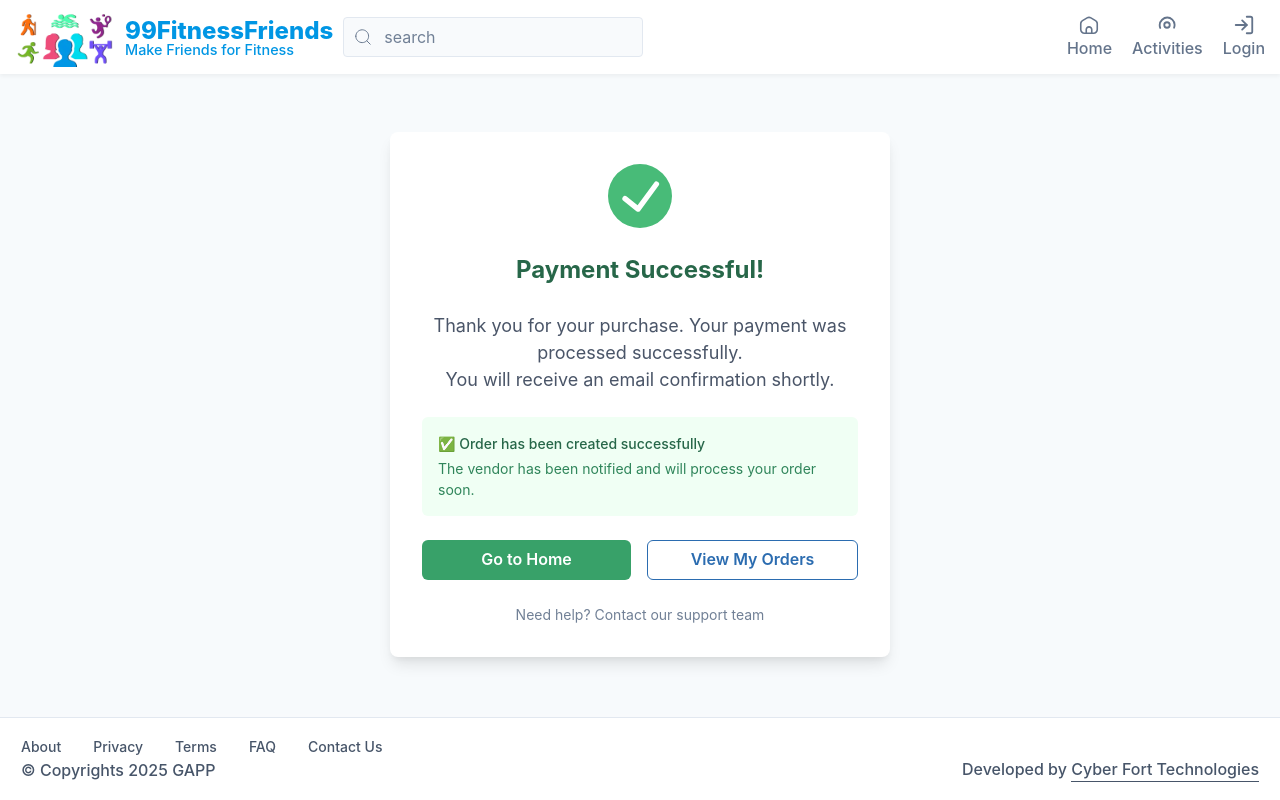
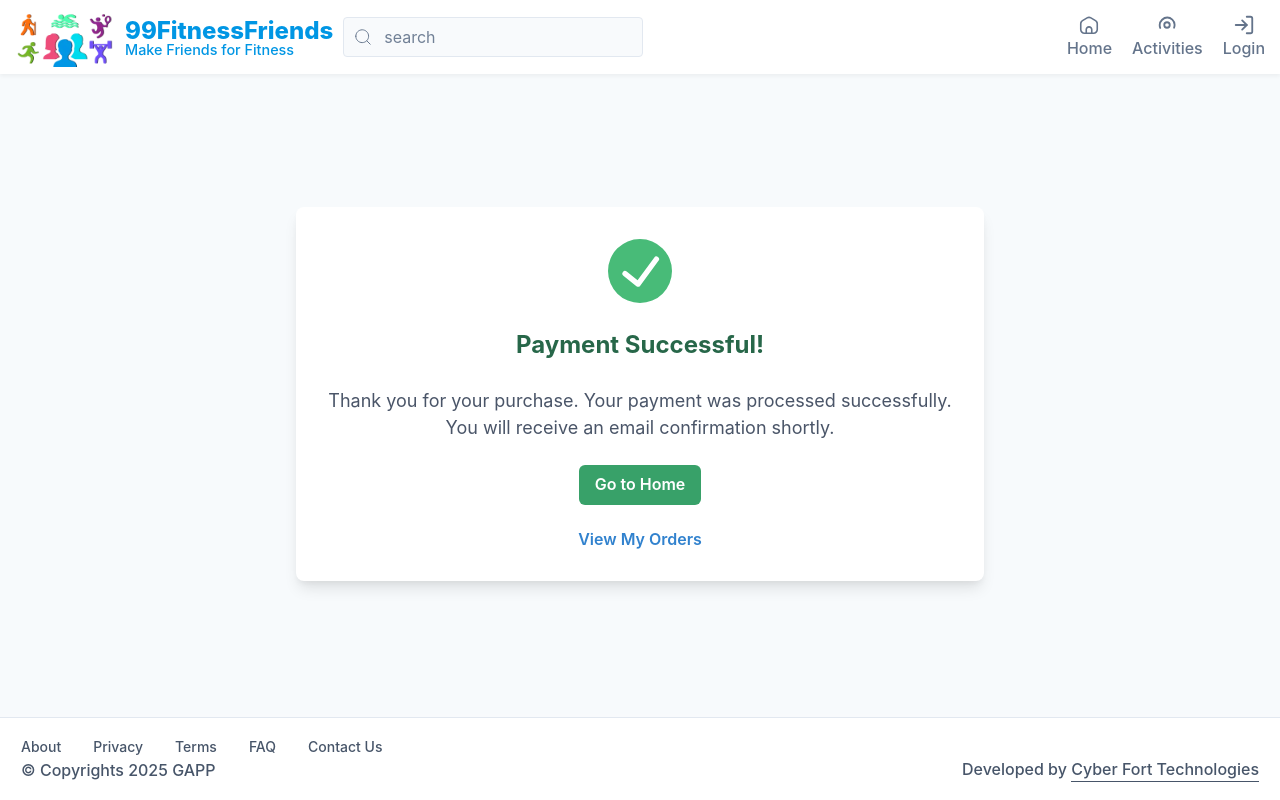
Before and after one commit to deepakkus/fitness, a Next.js app: page /payment/thankyou in a window 1280 px wide. Built offline with nearby package versions, Linux system fonts and the light colour scheme; no server answers.

Commit message:
Update code for payment notification

```diff
--- a/app/payment/thankyou/page.tsx
+++ b/app/payment/thankyou/page.tsx
@@ -1,22 +1,13 @@
 "use client";
-import { Box, Text, Button, Center, VStack, HStack, Badge } from "@chakra-ui/react";
+import { Box, Text, Button, Center, VStack } from "@chakra-ui/react";
 import { CheckCircleIcon } from "@chakra-ui/icons";
-import { useRouter, useSearchParams } from "next/navigation";
-import { useEffect, useState } from "react";
+import { useRouter } from "next/navigation";
 
 export default function PaymentThankYouPage() {
   const router = useRouter();
-  const searchParams = useSearchParams();
-  const [orderInfo, setOrderInfo] = useState<any>(null);
-
-  useEffect(() => {
-    // You can fetch order details here if needed
-    // For now, we'll just show the success message
-  }, []);
-
   return (
     <Center minH="80vh" bg="gray.50">
-      <VStack spacing={6} p={8} bg="white" borderRadius="lg" boxShadow="lg" maxW="500px" w="full">
+      <VStack spacing={6} p={8} bg="white" borderRadius="lg" boxShadow="lg">
         <CheckCircleIcon boxSize={16} color="green.400" />
         <Text fontSize="2xl" fontWeight="bold" color="green.700">
           Payment Successful!
@@ -25,37 +16,8 @@ export default function PaymentThankYouPage() {
           Thank you for your purchase. Your payment was processed successfully.<br />
           You will receive an email confirmation shortly.
         </Text>
-
-        <Box bg="green.50" p={4} borderRadius="md" w="full">
-          <Text fontSize="sm" color="green.700" fontWeight="medium">
-            ✅ Order has been created successfully
-          </Text>
-          <Text fontSize="sm" color="green.600" mt={1}>
-            The vendor has been notified and will process your order soon.
-          </Text>
-        </Box>
-
-        <HStack spacing={4} w="full">
-          <Button
-            colorScheme="green"
-            flex={1}
-            onClick={() => router.push("/")}
-          >
-            Go to Home
-          </Button>
-          <Button
-            variant="outline"
-            colorScheme="blue"
-            flex={1}
-            onClick={() => router.push("/vendor/dashboard")}
-          >
-            View My Orders
-          </Button>
-        </HStack>
-
-        <Text fontSize="sm" color="gray.500" textAlign="center">
-          Need help? Contact our support team
-        </Text>
+        <Button colorScheme="green" onClick={() => router.push("/")}>Go to Home</Button>
+        <Button variant="link" colorScheme="blue" onClick={() => router.push("/vendor/dashboard")}>View My Orders</Button>
       </VStack>
     </Center>
   );
```
